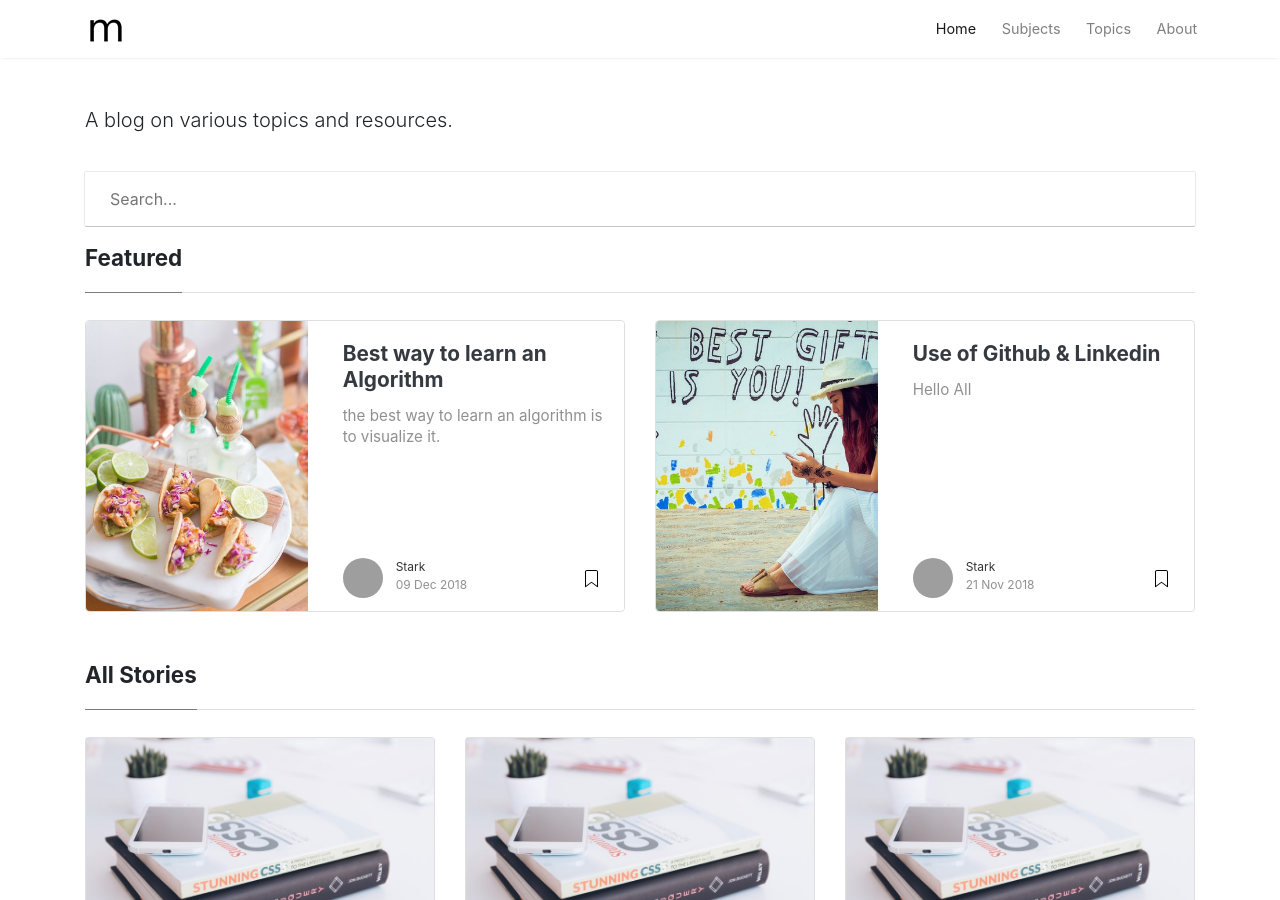
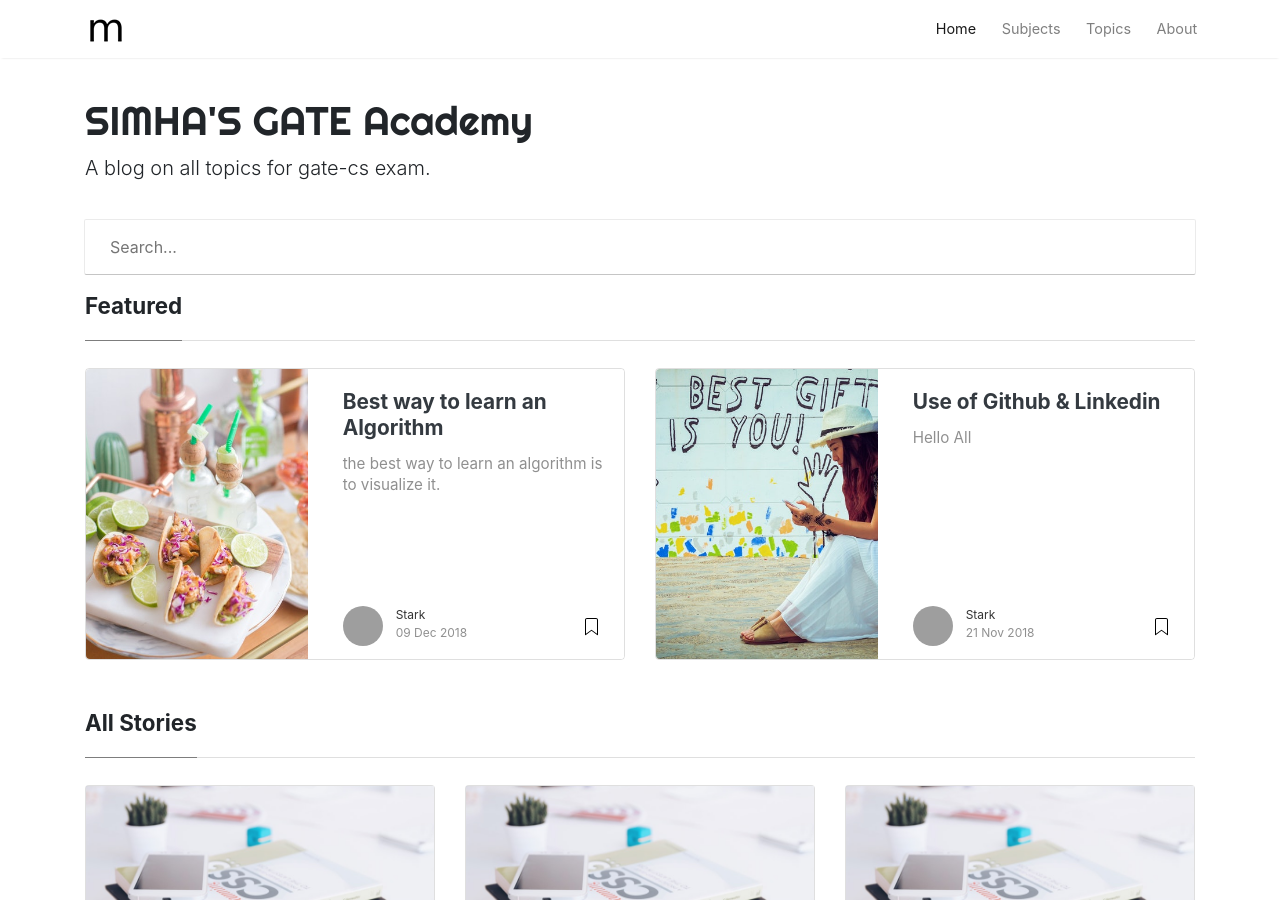
Before and after one commit to simhagate/simhagate.github.io, a Jekyll site: the page built from index.html, in a window 1280 px wide and 900 px high. Built offline with Jekyll 4.4.1, drawn with Linux system fonts in a browser that asks for light colours; nearby versions of some CDN libraries; the list of posts is cut into pages by our own code; comment, search, counter and statistics services are not loaded; some of the changed text lies outside the part shown; grey boxes are pictures that could not be loaded.

Commit message:
Update _config.yml

```diff
--- a/_config.yml
+++ b/_config.yml
@@ -15,8 +15,9 @@
 # in the templates via {{ site.myvariable }}.
 title: My Blog
 email:
+name: SIMHA'S GATE Academy
 description: >- # this means to ignore newlines until "baseurl:"
-  A blog on various topics and resources.
+  A blog on all topics for gate-cs exam.
 baseurl: "" # the subpath of your site, e.g. /blog
 url: "https://simhagate.github.io" # the base hostname & protocol for your site, e.g. http://example.com
 twitter_username: bharathsathuri
```
